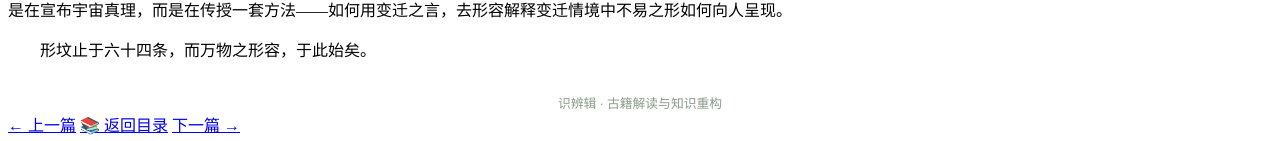
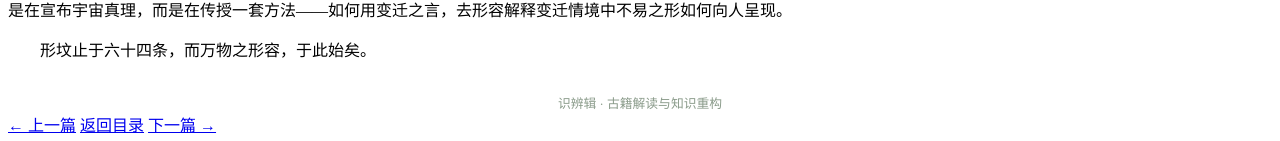
Before and after one commit to chixiao994/chixiao994.github.io, a Jekyll site: the page shibianji/interpretations/先秦/三坟/02-形坟：具象感知.html, which Jekyll copies as it is, in a window 1280 px wide and 900 px high, scrolled down 6002 px. Shown: the part 756-897 px from the top of the window. Built offline with Jekyll 4.4.1, drawn with Linux system fonts in a browser that asks for light colours.

Commit message:
Update 02-形坟：具象感知.html

```diff
--- a/shibianji/interpretations/先秦/三坟/02-形坟：具象感知.html
+++ b/shibianji/interpretations/先秦/三坟/02-形坟：具象感知.html
@@ -253,7 +253,7 @@
 </div>
 <div class="series-nav">
     <a href="01-雅伪论.html" class="prev">← 上一篇</a>
-    <a href="index.html" class="index">📚 返回目录</a>
+    <a href="index.html" class="index"> 返回目录</a>
     <a href="03-阴阳解卦.html" class="next">下一篇 →</a>
 </div>
 </body>
```
